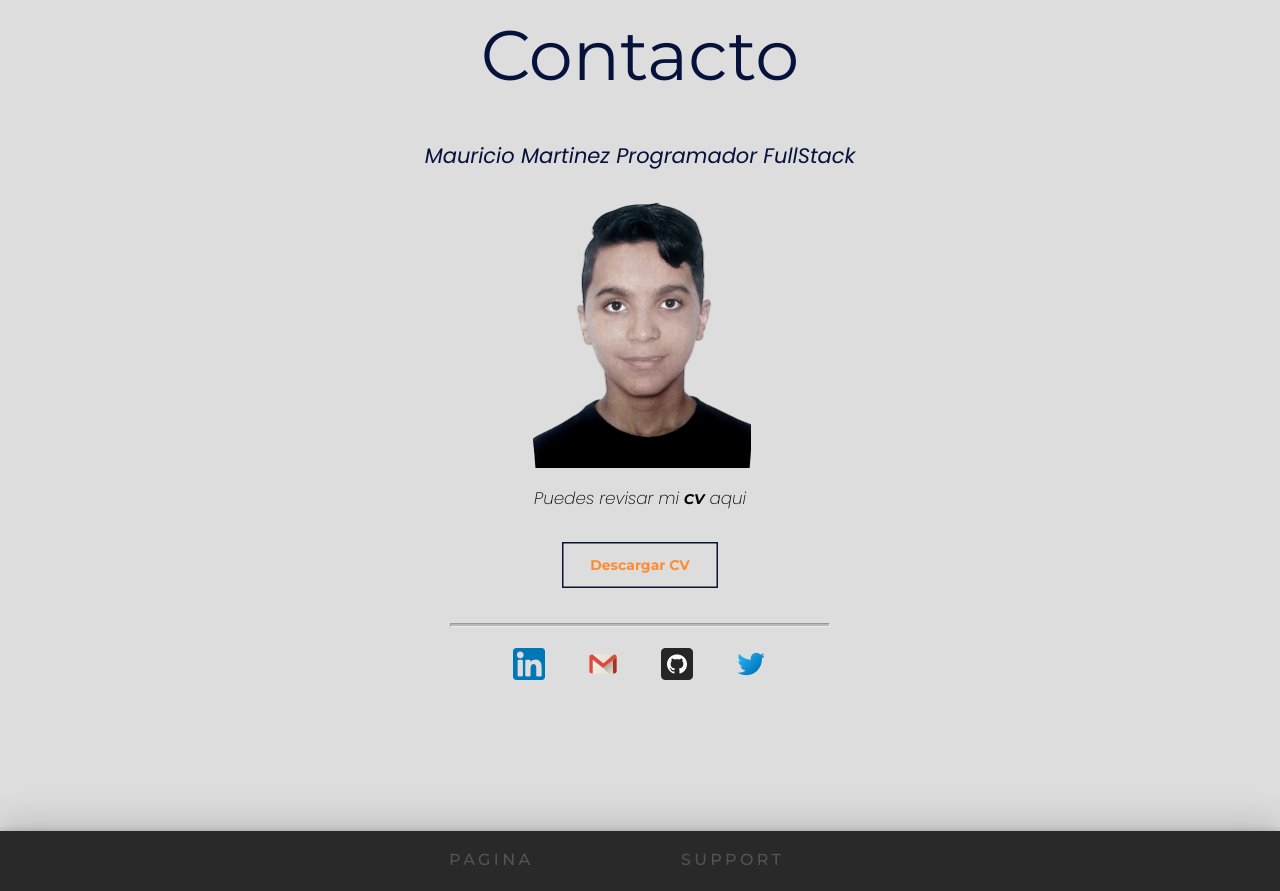
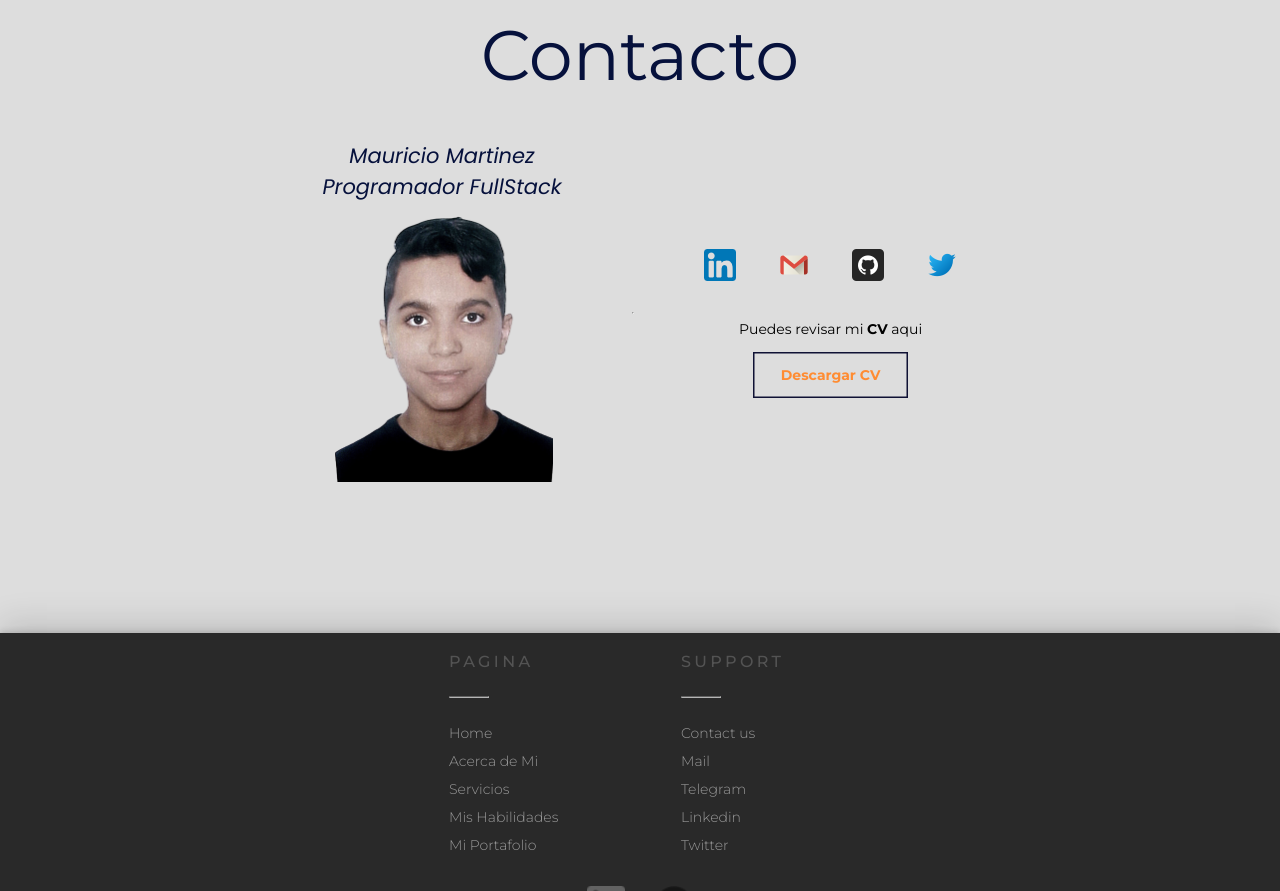
Before and after one commit to MauMartinez22/Portafolio-Mauricio-Martinez, a plain HTML site: page index.html in a window 1280 px wide. Shown: the part 4360-5251 px from the top of the page. Drawn offline with Linux system fonts and the light colour scheme.

Commit message:
contact upload

```diff
--- a/assets/style/style.css
+++ b/assets/style/style.css
@@ -830,18 +830,23 @@ div.portafolio>p.title{
 /**//**//*Contacto*//**//**/
 div.contenedor{
     display: flex;
-    flex-direction: column;
+    flex-direction: row;
     justify-content: center;
     align-items: center;
-    gap: 1rem;
+    gap: 5rem;
     margin: 10rem .5rem;
     margin-top: 0;
 }
-div.contenedor>hr{
-    width: 30%;
-    height: 4px;
-    background-color: #b7b7b7;
-}
+
+
+hr.div{
+    color: #06113C;
+    width: auto;
+    height: 100%;
+}
+
+
+
 h1.title{
     font-size: 5rem;
     font-weight: 400;
@@ -854,14 +859,14 @@ h1.title{
 
 div.contenedor>div.content{
     display: flex;
-    flex-direction: column;
-    gap: 1.2rem;
+    flex-direction: row;
+    gap: 5rem;
     padding: .5rem 0;
     width: auto;
     text-align: center;
     align-items: center;
 }
-div.contenedor>div.content>h3{
+div.contenedor>div.content> div > h3{
     font-size: 1.5rem;
     font-weight: 400;
     font-family: 'Poppins', sans-serif;
@@ -869,26 +874,26 @@ div.contenedor>div.content>h3{
     color: #06113C;
 }
 
-div.contenedor>div.content>p{
+div.contenedor>div.content>div>p{
     font-size: 1.2rem;
     font-weight: 200;
     font-family: 'Poppins', sans-serif;
     font-style: italic;
 }
 
-div.contenedor>div.content>img{
+div.contenedor>div.content>div >img{
     height: 20rem;
     width: auto;
     filter: grayscale(.5);
 }
 
 
-div.contenedor>div.content2{
+div.content2{
     display: flex;
     flex-direction: row;
     gap: 3rem;
     max-width: min-content;
-    padding: .5rem 0;
+    padding: 2.5rem 0;
     width: auto;
 }
 
--- a/index.html
+++ b/index.html
@@ -288,20 +288,26 @@
 <h1 class="title">Contacto</h1>
 <div class="contenedor" id="contacto">
     <div class="content">
-        <h3>Mauricio Martinez Programador FullStack</h3>
+        <div>
+            <h3>Mauricio Martinez <br> Programador FullStack</h3>
             <img src="./assets/images/mauricio_foto-removebg.png" alt="">
-        <p>Puedes revisar mi <strong> CV</strong> aqui</p>
-        <section class="buttons">
-        <button class="draw"><a class="test" href="./assets/images/Mauricio Martinez Resume spanish.pdf" download="Mauricio Martinez Resume">Descargar CV</a></button>
-        </section>
-
         </div>
         <hr>
+        <div>
             <div class="content2">
                 <a href="https://www.linkedin.com/in/mauricio-martinez-colmenares-8ab03a172/"> <img src="./assets/Iconos/linkedin-ico-color.png" alt=""></a>
                 <a href="mailto:mauriciomjmc2018@gmail.com?Subject=Interesado%20en%20tus%20servicios"> <img src="./assets/Iconos/gmail-ico-color.png" alt=""></a>
                 <a href="https://github.com/MauMartinez22"> <img src="./assets/Iconos/github.png" alt=""></a>
                 <a href="https://twitter.com/i/flow/login"> <img src="./assets/Iconos/twitter-ico-color.png" alt=""></a>
+            </div>
+
+            <div>
+                <p>Puedes revisar mi <strong> CV</strong> aqui</p>
+                <section class="buttons">
+                <button class="draw"><a class="test" href="./assets/images/Mauricio Martinez Resume spanish.pdf" download="Mauricio Martinez Resume">Descargar CV</a></button>
+                </section>
+            </div>
+        </div>
     </div>
 </div>
 
```
Lines whose indentation alone changed are shown as unchanged.
